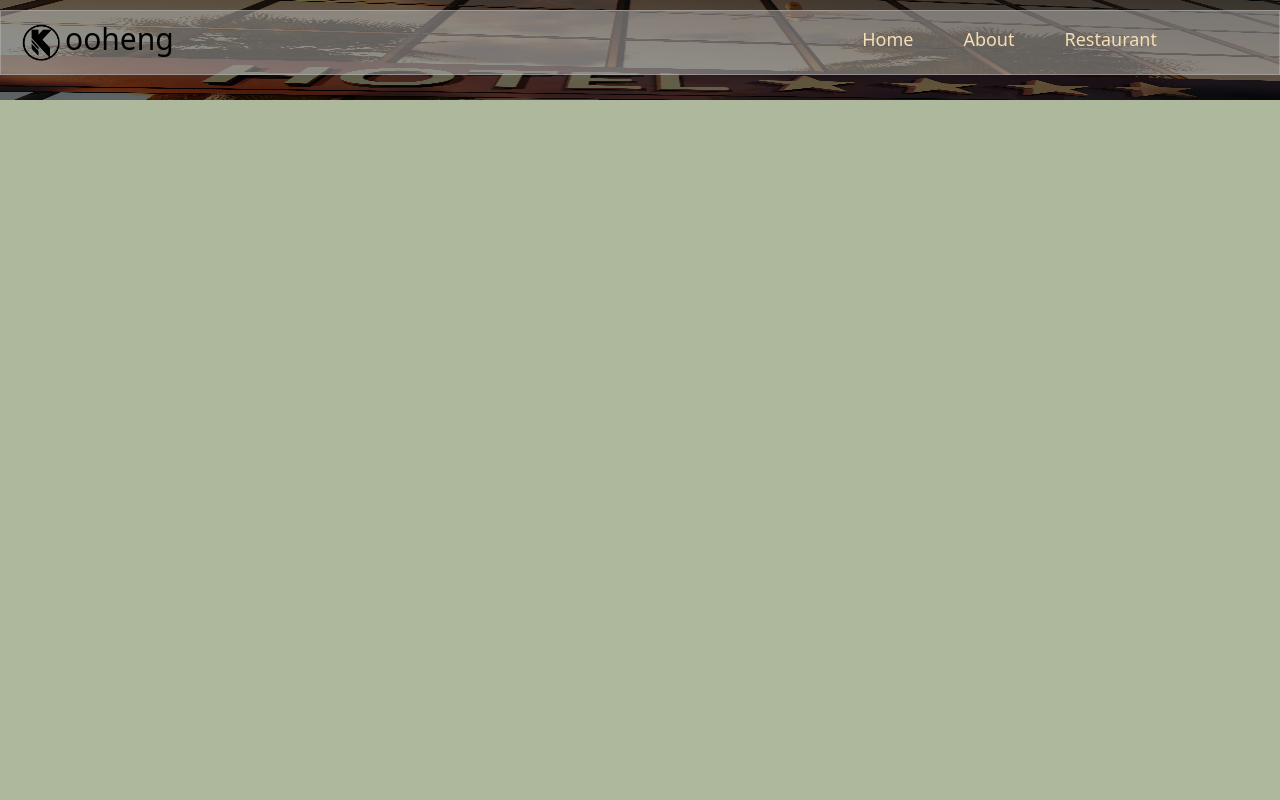
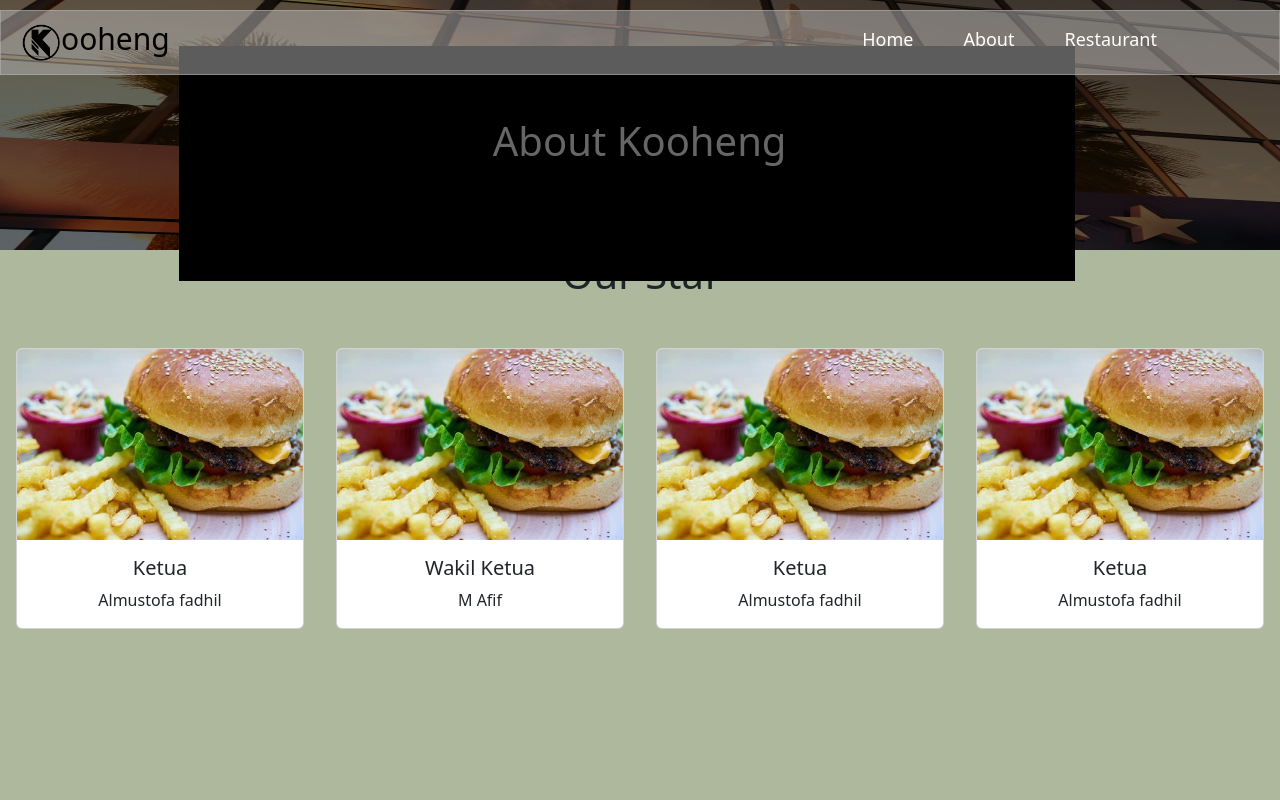
Before and after one commit to ndpnusantech/Yadika-Kelompok3, a React (Create React App) app: page /about in a window 1280 px wide. Shown: the top 800 px of the page. Built offline with nearby package versions, Linux system fonts and the light colour scheme.

Commit message:
Almustofa - Memperbaharui halaman web

```diff
--- a/src/components/layouts/navbar.css
+++ b/src/components/layouts/navbar.css
@@ -28,7 +28,7 @@
 
 .navbar h2 {
     position: absolute;
-    margin-left: 59px;
+    margin-left: 55px;
     font-size: 30px;
 }
 
@@ -48,7 +48,6 @@ a {
     color: white;
     text-decoration: none;
     cursor: pointer;
-    color: wheat;
 }
 a:hover {
     color: black;
--- a/src/components/main/MainPage/data/dataMenu.js
+++ b/src/components/main/MainPage/data/dataMenu.js
@@ -2,32 +2,32 @@ const dataMenu = [
     {
         id: 1,
         image:'./images/krab.jpeg',
-        harga:'Hamburger',
-        text: 'Rp. 20.000'
+        text:'Hamburger',
+        harga: 'Rp. 20.000'
     },
     {
         id: 2,
         image:'./images/krab.jpeg',
-        harga:'Jus',
-        text: 'Rp. 20.000'
+        text:'Jus',
+        harga: 'Rp. 20.000'
     },
     {
         id: 3,
         image:'./images/krab.jpeg',
-        harga:'Nasi Goreng',
-        text: 'Rp. 20.000'
+        text:'Nasi Goreng',
+        harga: 'Rp. 20.000'
     },
     {
         id: 4,
         image:'./images/krab.jpeg',
-        harga:'Jus',
-        text: 'Rp. 20.000'
+        text:'Jus',
+        harga: 'Rp. 20.000'
     },
     {
         id: 4,
         image:'./images/krab.jpeg',
-        harga:'Jus',
-        text: 'Rp. 20.000'
+        text:'Jus',
+        harga: 'Rp. 20.000'
     },
 ]
 
--- /dev/null
+++ b/src/components/main/MainPage/data/dataPembuat.js
@@ -0,0 +1,28 @@
+const dataPembuat = [
+    {
+        id: 1,
+        image:'./images/krab.jpeg',
+        title:'Ketua',
+        text: 'Almustofa fadhil'
+    },
+    {
+        id: 2,
+        image:'./images/krab.jpeg',
+        title:'Wakil Ketua',
+        text: 'M Afif'
+    },
+    {
+        id: 1,
+        image:'./images/krab.jpeg',
+        title:'Ketua',
+        text: 'Almustofa fadhil'
+    },
+    {
+        id: 1,
+        image:'./images/krab.jpeg',
+        title:'Ketua',
+        text: 'Almustofa fadhil'
+    },
+]
+
+export default dataPembuat
--- a/src/components/main/mainAbout.js
+++ b/src/components/main/mainAbout.js
@@ -1,12 +1,30 @@
 import './style/mainAbout.css'
+import Card from 'react-bootstrap/Card';
+import dataPembuat from './MainPage/data/dataPembuat';
 const MainAbout = () => {
-    return(
-        <div className="about">
-             <img src="./images/hotel1.jpg" className='hotel2'/>
-            {/* <div className='white'>
-             <h1>About Kooheng <br /><span><hr /></span> <br /> Mencoba melayani dengan sepenuh hati dan semaksimal <br /> mungkin</h1>
-              </div> */}
-        </div>
+    return (
+        <>
+            <div className="about">
+                <div className="about-img">
+                    <img src="./images/hotel1.jpg" className='hotel2' />
+                    <div className="about-text">
+                    <h1>About Kooheng</h1>
+                    </div>
+                </div>
+                <h1 style={{textAlign:'center'}}>Our Staf</h1>
+            <div className='about-bootsrap'>
+                {dataPembuat.map((card1) => (
+                    <Card key={card1.id} style={{ width: '18rem' }}>
+                        <Card.Img variant="top" src={card1.image} />
+                        <Card.Body>
+                            <Card.Title>{card1.title}</Card.Title>
+                            <Card.Text>{card1.text}</Card.Text>
+                        </Card.Body>
+                    </Card>
+                ))}
+            </div>
+            </div>
+        </>
     )
 }
 
--- a/src/components/main/mainRestaurants.js
+++ b/src/components/main/mainRestaurants.js
@@ -16,8 +16,8 @@ const MainRestaurants = () => {
                         <Card key={card.id} style={{ width: '18rem' }}>
                             <Card.Img variant="top" src={card.image} />
                             <Card.Body>
-                                <Card.Title className='fs-6'>{card.harga}</Card.Title>
-                                <Card.Text className='fs-6'>{card.text}</Card.Text>
+                                <Card.Title className='fs-6'>{card.text}</Card.Title>
+                                <Card.Text className='fs-6'>{card.harga}</Card.Text>
                             </Card.Body>
                         </Card>
                     ))}
--- a/src/components/main/style/mainAbout.css
+++ b/src/components/main/style/mainAbout.css
@@ -5,6 +5,33 @@
 
 .hotel2 {
     width: 100%;
-    height: 100px;
+    height: 250px;
     filter: brightness(40%);
 }
+.about-img h1 {
+    text-align: center;
+    position: absolute;
+    top: 30%;
+    left: 35%;
+    color: white;
+}
+
+.about-text{
+    width: 70%;
+    height: 235px;
+    margin-top: -90px;
+    background-color: black;
+    filter: brightness(40%);
+    position: absolute;
+    top: 17%;
+    left: 14%;
+}
+.about-img hr {
+    height: 5px;
+    background-color: black;
+}
+
+.about-bootsrap {
+    display: flex;
+    margin-top: 50px;
+}
```
